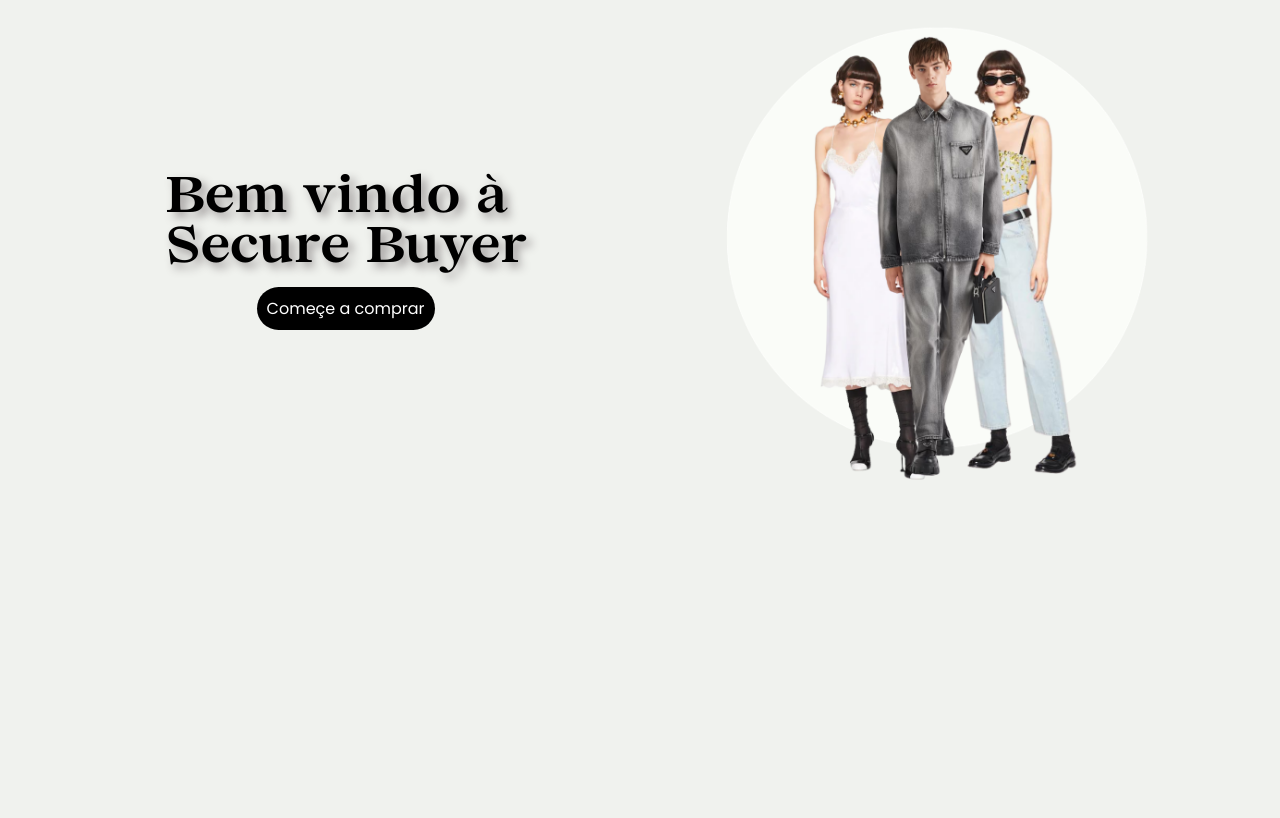
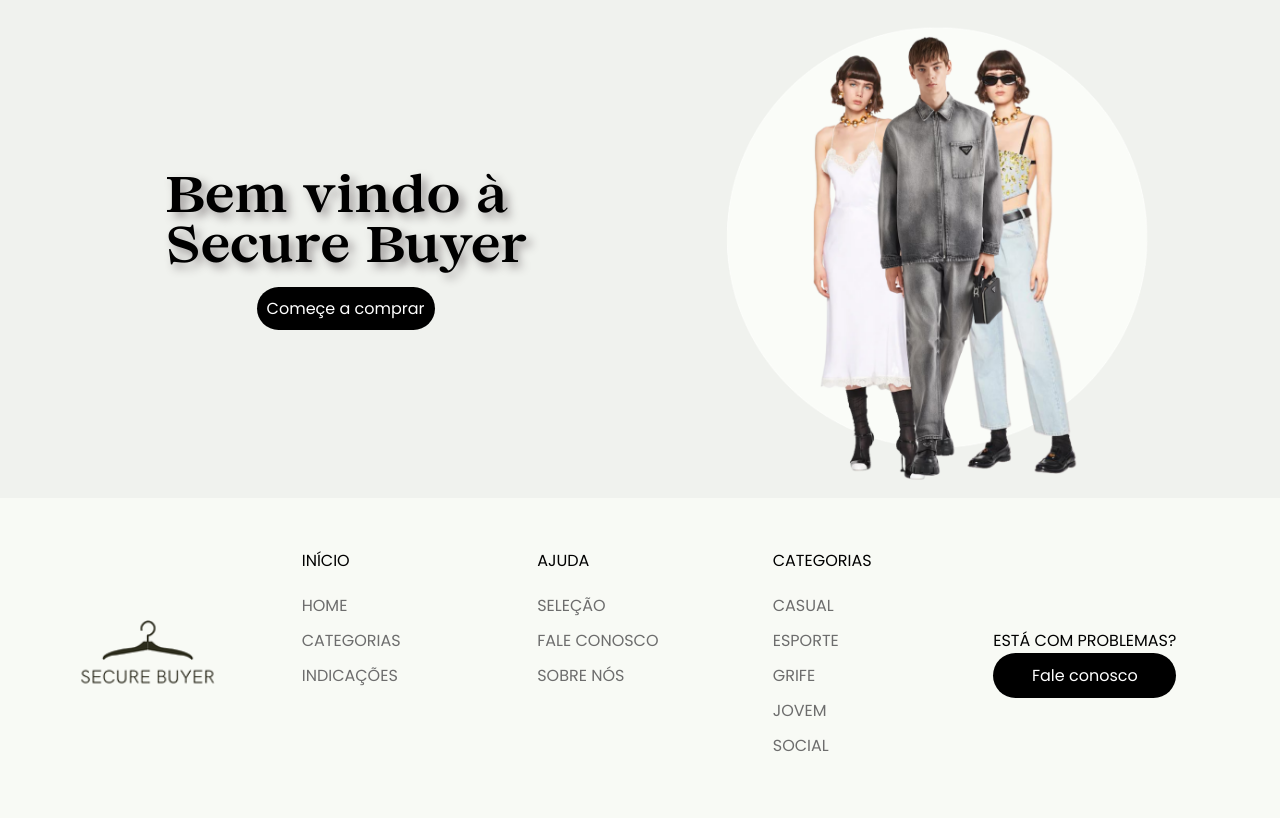
Before and after one commit to Angreen1623/Secure-Buyer, a PHP site: page / in a window 1280 px wide. Shown: the part 172-990 px from the top of the page. Before the commit the page ends 652 px from the top, so only its background shows below. Run offline with PHP 8.4, Linux system fonts and the light colour scheme; data comes from the database, SQL or seed files in the repository.

Commit message:
criando e aplicando footer

```diff
--- a/A_Fazer.txt
+++ b/A_Fazer.txt
@@ -1,4 +1,4 @@
-1. Footer;
+1. Corrigir links no footer;
 2. 3 Imagens funcionando no adicionar anuncio;
 3. Finalizar editar anuncio;
 4. Tratamento de erro;
--- a/conteudos/c_anuncio.php
+++ b/conteudos/c_anuncio.php
@@ -384,6 +384,9 @@
 
             }
         ?>
+
+    <?php include 'footer.php'; ?>
+
     </div>
 
 </body>
--- a/conteudos/criar-conta.php
+++ b/conteudos/criar-conta.php
@@ -60,6 +60,9 @@
                 </div>
             </form>
         </div>
+
+        <?php include 'footer.php'; ?>
+
     <!--fim do formulario "crie sua conta"-->
     </div>
 
--- a/conteudos/css/style.css
+++ b/conteudos/css/style.css
@@ -374,3 +374,96 @@ nav ul li a:hover:after{
     margin: auto;
     display: block;
 }
+
+footer{
+    flex-shrink: 0;
+    background-color: #F8FAF5;
+    padding: 50px 0;
+    width: 100%;
+    bottom: 0;
+    left: 0;
+
+  }
+  .container-footer{
+    max-width: 1400px;
+    padding: 0 4%;
+    margin: auto;
+  }
+  .row-footer{
+    display: flex;
+    flex-wrap: wrap;
+  }
+.footer-col{
+   width: 20%;
+   padding: 0 15px;
+}
+.footer-col h6{
+    font-size: 11,5px;
+    color:black;
+    margin-bottom: 20px;
+    font-weight: 500;
+    position: relative;
+}
+.footer-col ul{
+  list-style: none;
+}
+.footer-col ul li{
+  margin: 10px 0;
+}
+.footer-col ul li a{
+  font-size: 11,5px;
+  font-weight: 300;
+  display: block;
+  transition: all 0.3s ease ;
+  text-decoration: none;
+  color: #6d6d6d
+}
+.footer-col ul li a:hover{
+  color:#000000 ;
+  padding-left: 10px;
+}
+.footer-sub{
+  font-size: 11,5px;
+  color:black;
+  margin-top: 80px;
+  font-weight: 500;
+  position: relative;
+}
+.footer-sub button{
+width: 100%;
+margin-top: 0px;
+padding: 10px;
+font-size: 11,5px;
+outline: none;
+border: none;
+cursor: pointer;
+color: white;
+border-radius: 30px;
+background-color: #000000;
+}
+.footer-col a img {
+  all: unset;
+  cursor: pointer;
+  outline: revert;
+  height: -100px;
+  width: 70%;
+  padding: 10px;
+  margin-top: 60px;
+  position: relative;
+}
+/*---responsivo---*/
+@media (max-width:800px){
+  .footer-col{
+    width: 50%;
+    margin-bottom: 30px;
+  }
+  .footer-col a img {
+    width: 40%;
+  }
+}
+@media (max-width:600px){
+  .footer-col{
+    width: 100%;
+  }
+
+}
--- a/conteudos/edt-anuncio.php
+++ b/conteudos/edt-anuncio.php
@@ -90,6 +90,9 @@
             }
 
         ?>
+
+    <?php include 'footer.php'; ?>
+
     </div>
 
 </body>
--- a/conteudos/entrar.php
+++ b/conteudos/entrar.php
@@ -54,6 +54,8 @@
                 </div>
             </div>
         </div>
+
+        <?php include 'footer.php'; ?>
 
     </div>
 
--- /dev/null
+++ b/conteudos/footer.php
@@ -0,0 +1,39 @@
+<footer>
+     <div class="container-footer">
+         <div class="row-footer">
+          <div class="footer-col">
+                <a href="Home.html"><img src="../conteudos/img/logo-sb.png" ></a>
+          </div>
+          <div class="footer-col">
+              <h6>INÍCIO</h6>
+             <ul>
+                <li> <a href="Home.html">HOME</a></li>
+                <li> <a href="conteudos/categoria.html">CATEGORIAS</a></li>
+                <li> <a href="conteudos/indicacoes.html">INDICAÇÕES</a></li>
+             </ul>
+          </div>
+           <div class="footer-col">
+            <h6>AJUDA</h6>
+              <ul>
+                 <li> <a href="conteudos/pds.html">SELEÇÃO</a></li>
+                 <li> <a href="conteudos/faleconosco.html">FALE CONOSCO</a></li>
+                 <li> <a href="conteudos/sobrenos.html">SOBRE NÓS</a></li>
+              </ul>
+            </div>
+          <div class="footer-col">
+               <h6>CATEGORIAS</h6>
+             <ul>
+                 <li> <a href="conteudos/Cat_Casual.html">CASUAL</a></li>
+                 <li> <a href="conteudos/Cat_Esporte.html">ESPORTE</a></li>
+                 <li> <a href="conteudos/Cat_Grife.html">GRIFE</a></li>
+                 <li> <a href="conteudos/Cat_Jovem.html">JOVEM</a></li>
+                 <li> <a href="conteudos/Cat_Social.html">SOCIAL</a></li>
+             </ul>
+           </div>
+          <div class="footer-sub">
+            ESTÁ COM PROBLEMAS?<br>
+           <a href="conteudos/faleconosco.html"><button>Fale conosco</button></a>
+          </div>
+       </div>
+     </div>
+</footer>
--- a/conteudos/index.php
+++ b/conteudos/index.php
@@ -33,6 +33,9 @@
                 <img src="img/banner.png" alt="Bem Vindo">
             </div>
         </div>
+
+        <?php include 'footer.php'; ?>
+
     </div>
 
 </body>
--- a/conteudos/novidades.php
+++ b/conteudos/novidades.php
@@ -157,6 +157,9 @@
 
             </div>
         </div>
+
+        <?php include 'footer.php'; ?>
+
     </div>
 
 </body>
--- a/conteudos/perfil-padrao.php
+++ b/conteudos/perfil-padrao.php
@@ -243,6 +243,9 @@
             }
         }
         ?>
+
+    <?php include 'footer.php'; ?>
+
     </div>
 
 </body>
--- a/conteudos/produto.php
+++ b/conteudos/produto.php
@@ -215,6 +215,9 @@
                 </div>
             </div>
         </div>
+
+        <?php include 'footer.php'; ?>
+
     </div>
 
 </body>
--- a/conteudos/tela-anunciante.php
+++ b/conteudos/tela-anunciante.php
@@ -105,6 +105,8 @@
         </div>
 
     </div>
+
+    <?php include 'footer.php'; ?>
 </header>
 
 <!--FINAL TELA ANUNCIANTE-->
--- a/conteudos/tornar-anunciante.php
+++ b/conteudos/tornar-anunciante.php
@@ -76,6 +76,8 @@
             </div>
         </div>
 
+        <?php include 'footer.php'; ?>
+
        <?php
         include_once 'php-conexao-modelagem/perfil.php';
         extract($_POST, EXTR_OVERWRITE);
```
